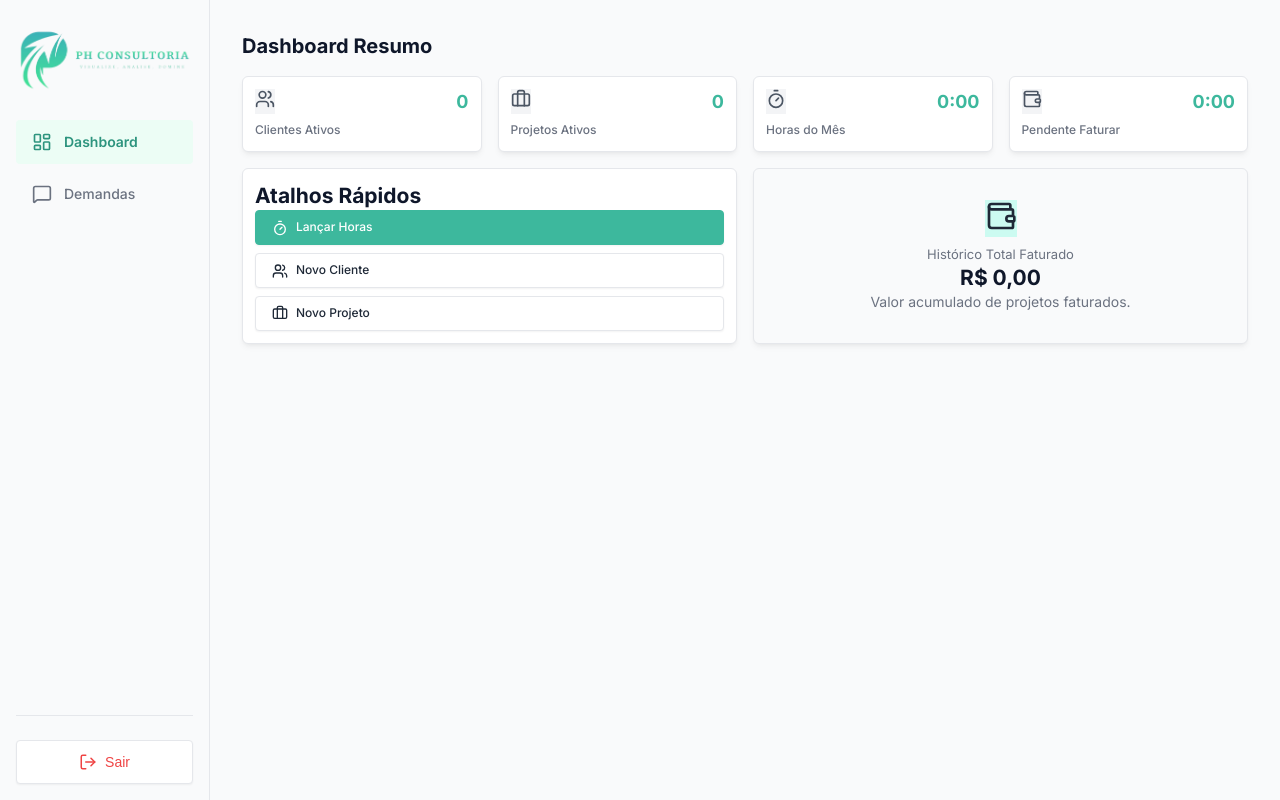
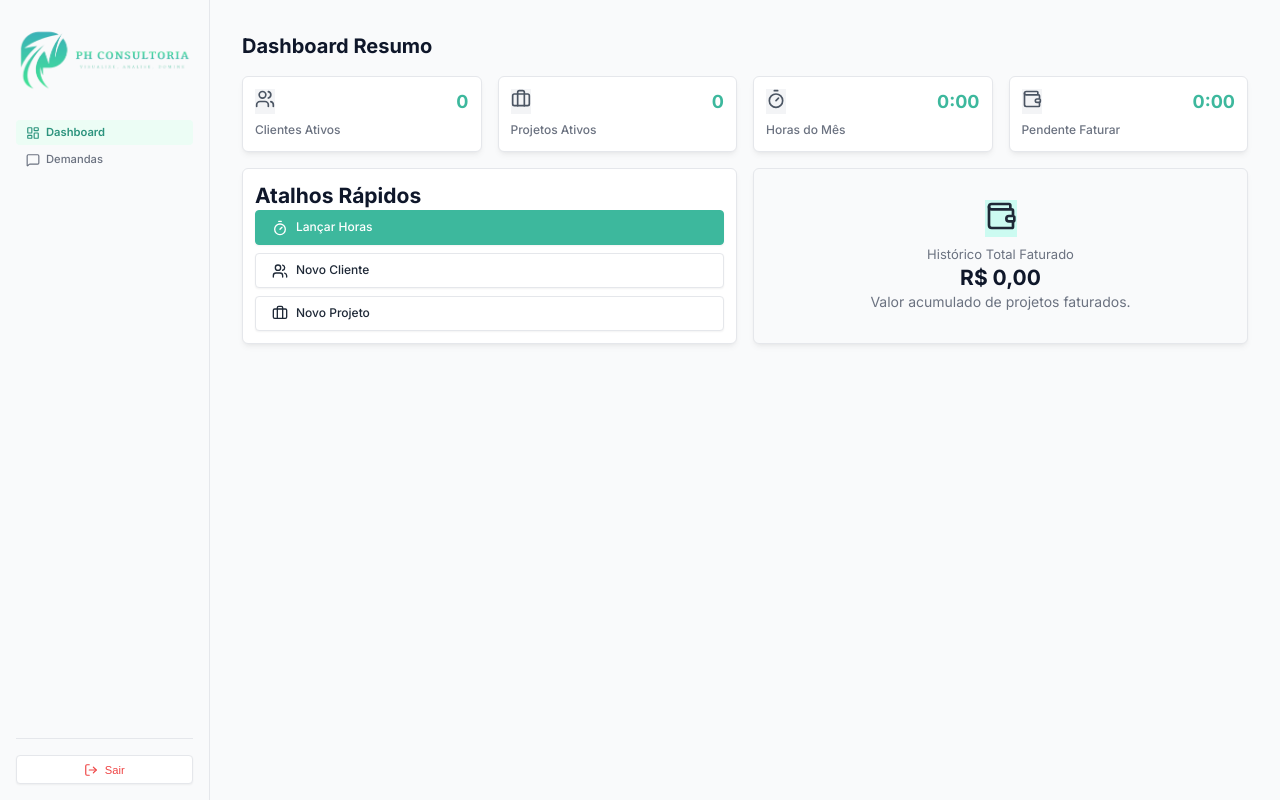
Before and after one commit to airslaid/PH-Consultoria, a React (Vite) app: page / in a window 1280 px wide. Built offline with nearby package versions, Linux system fonts and the light colour scheme; no server answers; the database is empty; sample sign-in values are in the browser's storage.

Commit message:
UI: Menu lateral ultra-compacto (fontes e ícones)

```diff
--- a/src/components/Layout.tsx
+++ b/src/components/Layout.tsx
@@ -8,16 +8,16 @@ export const Layout: React.FC = () => {
   const isAdmin = currentUser?.role === 'ADMIN';
 
   const menu = isAdmin ? [
-    { name: 'Dashboard', path: '/', icon: <LayoutDashboard size={20} /> },
-    { name: 'Demandas', path: '/demandas', icon: <MessageSquare size={20} /> },
-    { name: 'Clientes', path: '/clientes', icon: <Users size={20} /> },
-    { name: 'Projetos', path: '/projetos', icon: <FolderKanban size={20} /> },
-    { name: 'Apontamentos', path: '/apontamentos', icon: <Clock size={20} /> },
-    { name: 'Fechamento', path: '/fechamento', icon: <FileCheck size={20} /> },
-    { name: 'Acessos', path: '/acessos', icon: <ShieldCheck size={20} /> },
+    { name: 'Dashboard', path: '/', icon: <LayoutDashboard size={14} /> },
+    { name: 'Demandas', path: '/demandas', icon: <MessageSquare size={14} /> },
+    { name: 'Clientes', path: '/clientes', icon: <Users size={14} /> },
+    { name: 'Projetos', path: '/projetos', icon: <FolderKanban size={14} /> },
+    { name: 'Apontamentos', path: '/apontamentos', icon: <Clock size={14} /> },
+    { name: 'Fechamento', path: '/fechamento', icon: <FileCheck size={14} /> },
+    { name: 'Acessos', path: '/acessos', icon: <ShieldCheck size={14} /> },
   ] : [
-    { name: 'Dashboard', path: '/', icon: <LayoutDashboard size={20} /> },
-    { name: 'Demandas', path: '/demandas', icon: <MessageSquare size={20} /> },
+    { name: 'Dashboard', path: '/', icon: <LayoutDashboard size={14} /> },
+    { name: 'Demandas', path: '/demandas', icon: <MessageSquare size={14} /> },
   ];
 
   return (
@@ -26,17 +26,18 @@ export const Layout: React.FC = () => {
         <div className="flex justify-center mb-6">
           <img src="/logo.png" alt="Logo" style={{ width: '100%', maxHeight: '80px', objectFit: 'contain' }} />
         </div>
-        <nav style={{ flex: 1, display: 'flex', flexDirection: 'column', gap: '0.5rem' }}>
+        <nav style={{ flex: 1, display: 'flex', flexDirection: 'column', gap: '2px' }}>
           {menu.map(item => (
             <NavLink
               key={item.name}
               to={item.path}
               style={({ isActive }) => ({
-                display: 'flex', alignItems: 'center', gap: '0.75rem',
-                padding: '0.75rem 1rem', borderRadius: 'var(--radius-md)',
+                display: 'flex', alignItems: 'center', gap: '0.4rem',
+                padding: '0.3rem 0.6rem', borderRadius: 'var(--radius-md)',
                 color: isActive ? 'var(--primary-hover)' : 'var(--text-muted)',
                 backgroundColor: isActive ? '#ecfdf5' : 'transparent',
                 fontWeight: isActive ? 600 : 500,
+                fontSize: '0.7rem',
                 transition: 'all var(--transition)'
               })}
             >
@@ -45,9 +46,9 @@ export const Layout: React.FC = () => {
           ))}
         </nav>
 
-        <div style={{ marginTop: 'auto', paddingTop: '1.5rem', borderTop: '1px solid var(--border-color)', display: 'flex' }}>
-          <button onClick={logout} className="btn btn-secondary w-full" style={{ padding: '0.75rem', color: 'var(--danger)', display: 'flex', justifyContent: 'center', alignItems: 'center', gap: '0.5rem' }} title="Sair do sistema">
-            <LogOut size={18} /> Sair
+        <div style={{ marginTop: 'auto', paddingTop: '1rem', borderTop: '1px solid var(--border-color)', display: 'flex' }}>
+          <button onClick={logout} className="btn btn-secondary w-full" style={{ padding: '0.4rem', color: 'var(--danger)', display: 'flex', justifyContent: 'center', alignItems: 'center', gap: '0.4rem', fontSize: '0.7rem' }} title="Sair do sistema">
+            <LogOut size={14} /> Sair
           </button>
         </div>
       </div>
```
